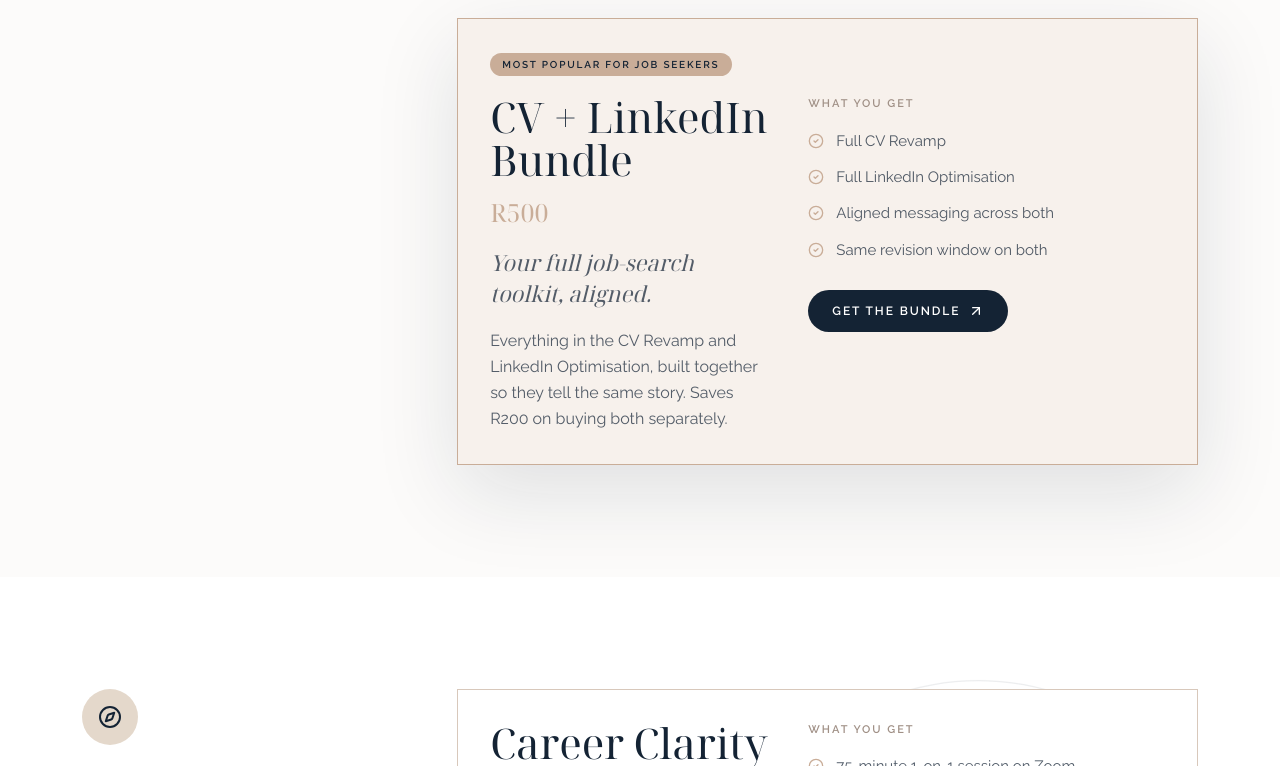
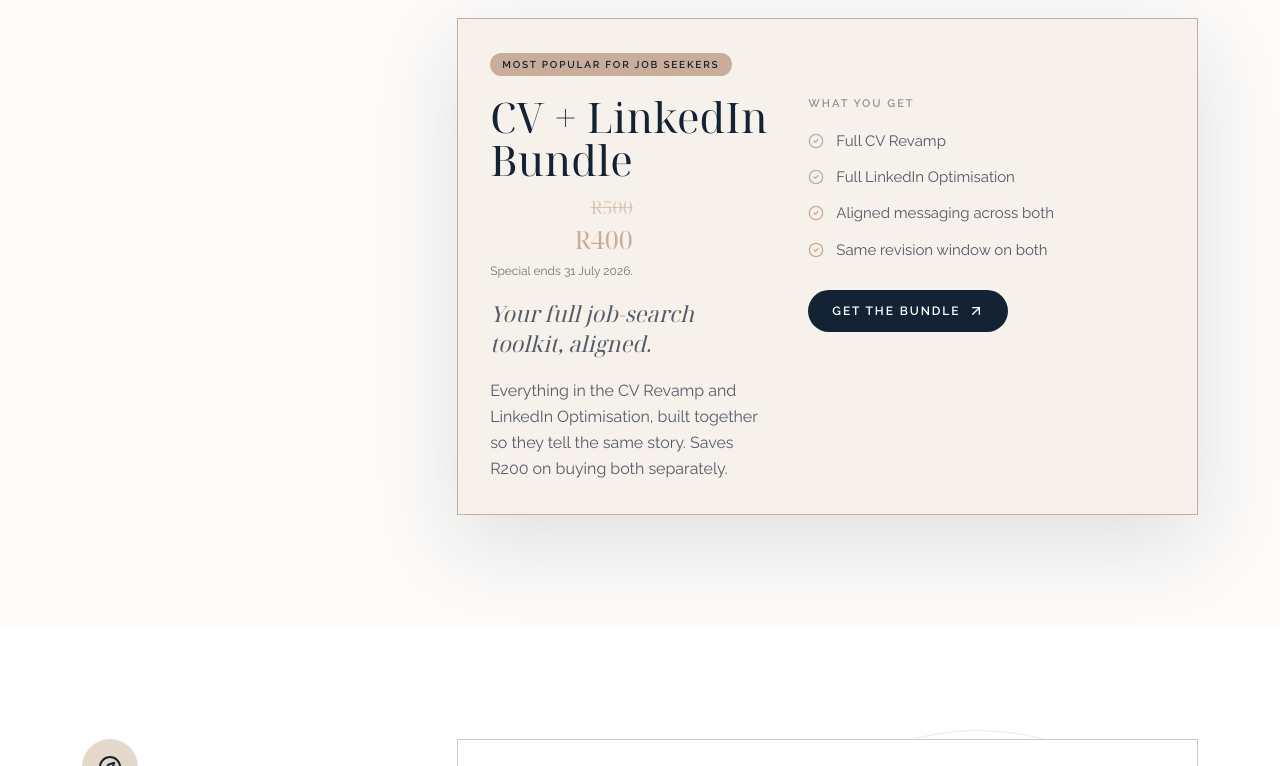
Before and after one commit to CoachKagiso/coachkagiso.co.za, a Next.js app: page /work-with-me in a window 1280 px wide. Shown: the part 2474-3240 px from the top of the page. Built offline with nearby package versions, Linux system fonts and the light colour scheme; a web font is replaced by a local one.

Commit message:
feat: add July bundle pricing special

```diff
--- a/app/api/payfast/checkout/route.ts
+++ b/app/api/payfast/checkout/route.ts
@@ -50,7 +50,10 @@ export async function POST(request: Request) {
     return NextResponse.json({ error: 'Invalid upgrade credit' }, { status: 400 });
   }
 
-  const checkoutAmount = upgradeOffer?.valid
+  // TEMP: July 2026 month-end special, R400 instead of R500. Revert to R500 after 31 July 2026.
+  const checkoutAmount = service.slug === 'bundle'
+    ? 400
+    : upgradeOffer?.valid
     ? upgradeOffer.credit.discounted_amount
     : getServiceCheckoutAmount(service);
 
--- a/app/buy/[service]/page.tsx
+++ b/app/buy/[service]/page.tsx
@@ -232,6 +232,19 @@ export default async function BuyPage({ params, searchParams }: BuyPageProps) {
                     Includes your R150 CV Review credit. This upgrade link expires in 7 days.
                   </p>
                 </div>
+              ) : service.slug === 'bundle' ? (
+                <div className="mt-5">
+                  {/* TEMP: July 2026 month-end special, R400 instead of R500. Revert to R500 after 31 July 2026. */}
+                  <p className="text-[15px] uppercase tracking-[0.12em] text-white/48 line-through">
+                    {formatCurrency(service.amount)}
+                  </p>
+                  <p className="mt-2 font-serif text-[62px] leading-none text-white">
+                    R400
+                  </p>
+                  <p className="mt-3 text-[14px] leading-relaxed text-white/68">
+                    Special ends 31 July 2026.
+                  </p>
+                </div>
               ) : (
                 <p className="mt-5 font-serif text-[62px] leading-none text-white">
                   {formatCurrency(service.amount)}
--- a/app/work-with-me/page.tsx
+++ b/app/work-with-me/page.tsx
@@ -373,9 +373,24 @@ export default function WorkWithMePage() {
                               <h3 className="font-serif text-[34px] md:text-[42px] leading-[1.02]">
                                 {service.title}
                               </h3>
-                              <span className={`font-serif text-[25px] ${isDark ? 'text-[#C9AD98]' : 'text-[#C9AD98]'}`}>
-                                {service.price}
-                              </span>
+                              {service.title === 'CV + LinkedIn Bundle' ? (
+                                <span className="text-right">
+                                  {/* TEMP: July 2026 month-end special, R400 instead of R500. Revert to R500 after 31 July 2026. */}
+                                  <span className="block font-serif text-[18px] text-[#C9AD98]/60 line-through">
+                                    R500
+                                  </span>
+                                  <span className="block font-serif text-[25px] text-[#C9AD98]">
+                                    R400
+                                  </span>
+                                  <span className={`mt-1 block text-[12px] leading-relaxed ${isDark ? 'text-white/60' : 'text-[#142334]/60'}`}>
+                                    Special ends 31 July 2026.
+                                  </span>
+                                </span>
+                              ) : (
+                                <span className={`font-serif text-[25px] ${isDark ? 'text-[#C9AD98]' : 'text-[#C9AD98]'}`}>
+                                  {service.price}
+                                </span>
+                              )}
                             </div>
                             {service.sessionLine && (
                               <p className={`mt-4 text-[16px] leading-relaxed ${isDark ? 'text-white/66' : 'text-[#142334]/72'}`}>
```
